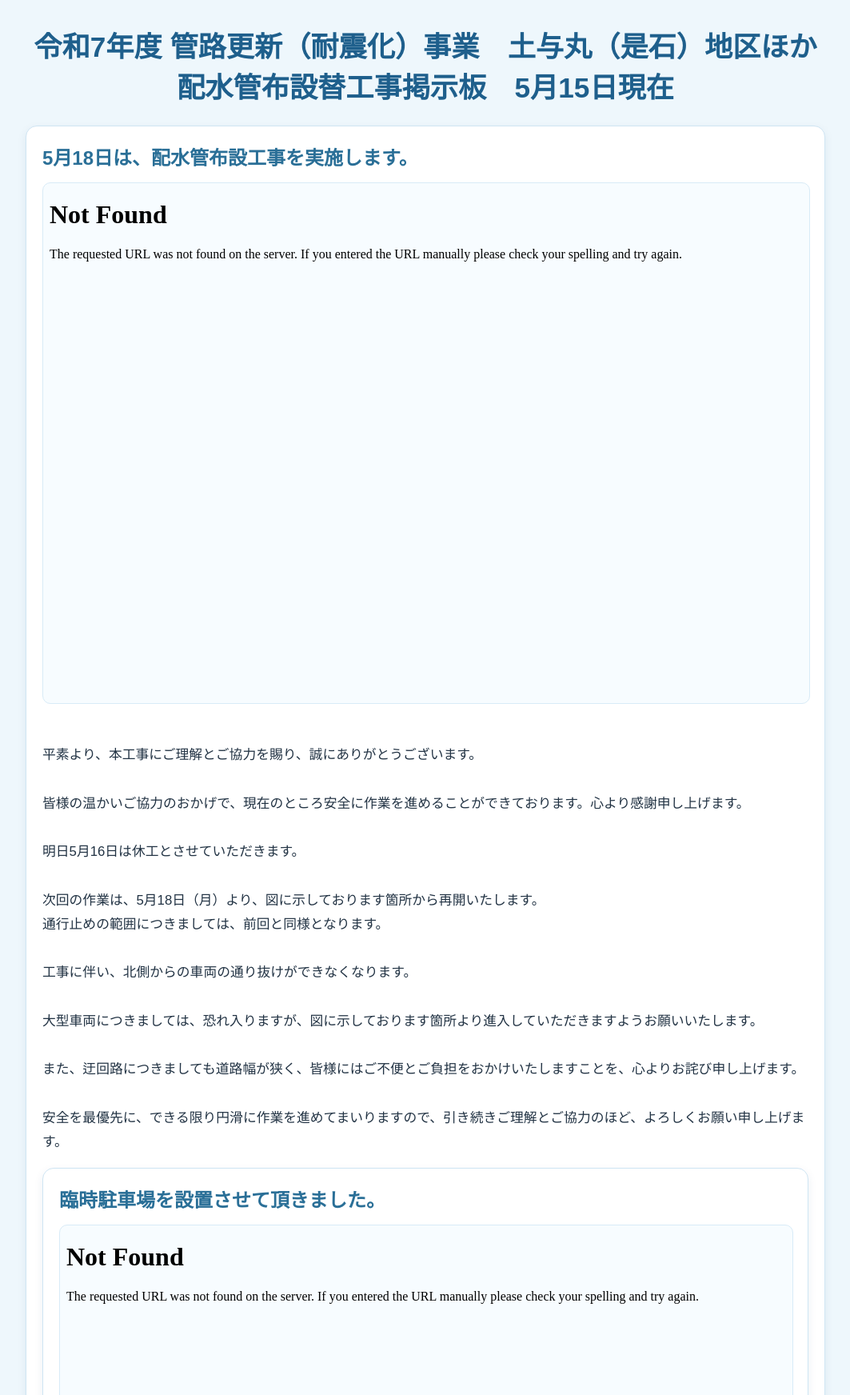
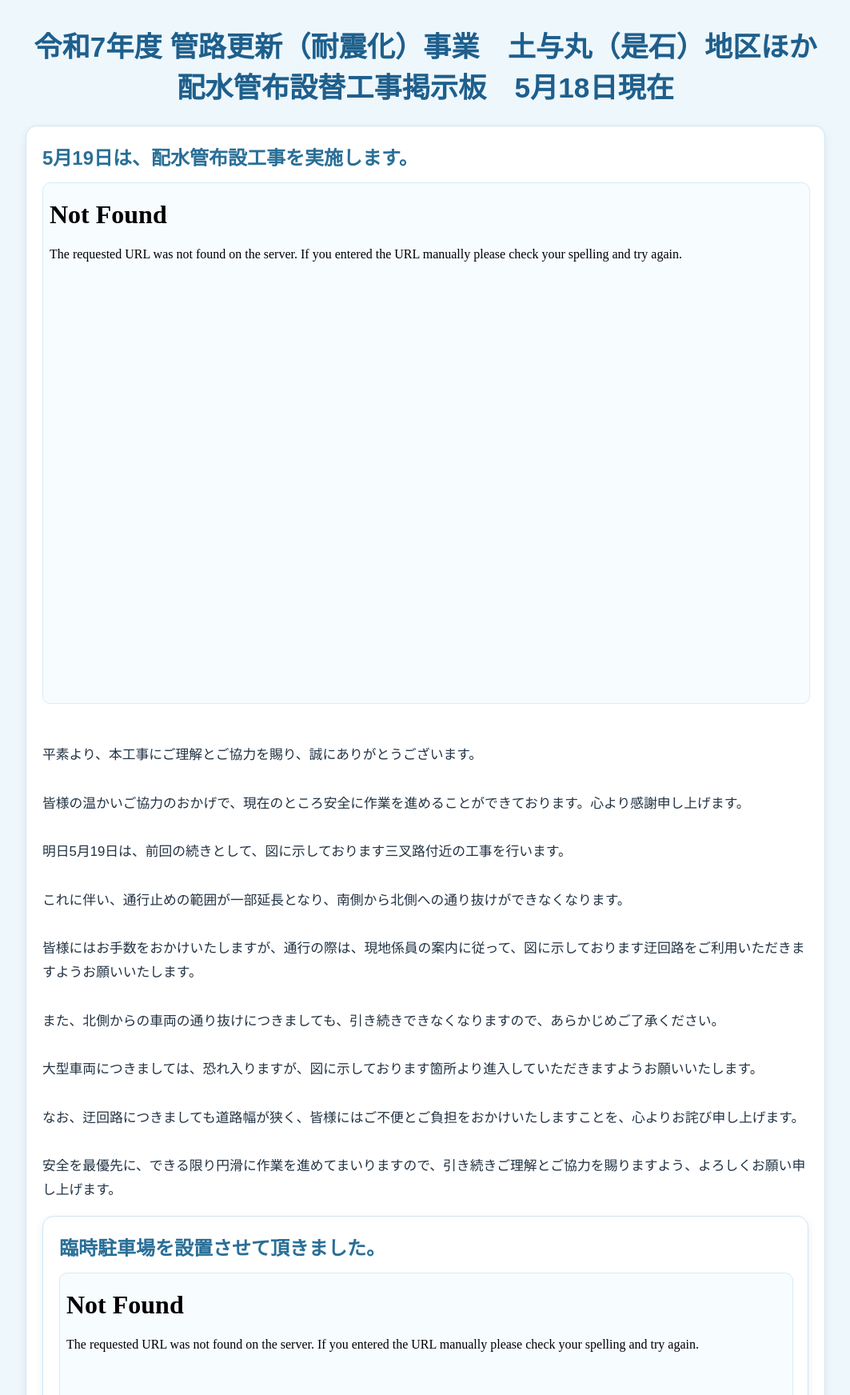
Before and after one commit to takeda03731-yu/construction_board, a Flask app: page / in a window 1280 px wide. Shown: the top 1744 px of the page at 80% size, without its empty margins (108-1171 px from the left). Run offline with Flask 3, Linux system fonts and the light colour scheme; some libraries are stand-ins or nearby versions.

Commit message:
5月19日予定

```diff
--- a/main.py
+++ b/main.py
@@ -75,11 +75,11 @@ with app.app_context():
 # 表示用固定データ
 # -------------------------
 SITE_INFO = {
-    "construction_name": "令和7年度 管路更新（耐震化）事業　土与丸（是石）地区ほか配水管布設替工事掲示板　5月15日現在",
+    "construction_name": "令和7年度 管路更新（耐震化）事業　土与丸（是石）地区ほか配水管布設替工事掲示板　5月18日現在",
     "image_file": "配水管布設工.pdf",  # staticフォルダ内のファイル名
     "image_file2": "工事概要.pdf",
     "image_file3": "臨時駐車場.pdf",
-    "image_description": "平素より、本工事にご理解とご協力を賜り、誠にありがとうございます。\n\n皆様の温かいご協力のおかげで、現在のところ安全に作業を進めることができております。心より感謝申し上げます。\n\n明日5月16日は休工とさせていただきます。\n\n次回の作業は、5月18日（月）より、図に示しております箇所から再開いたします。\n通行止めの範囲につきましては、前回と同様となります。\n\n工事に伴い、北側からの車両の通り抜けができなくなります。\n\n大型車両につきましては、恐れ入りますが、図に示しております箇所より進入していただきますようお願いいたします。\n\nまた、迂回路につきましても道路幅が狭く、皆様にはご不便とご負担をおかけいたしますことを、心よりお詫び申し上げます。\n\n安全を最優先に、できる限り円滑に作業を進めてまいりますので、引き続きご理解とご協力のほど、よろしくお願い申し上げます。",
+    "image_description": "平素より、本工事にご理解とご協力を賜り、誠にありがとうございます。\n\n皆様の温かいご協力のおかげで、現在のところ安全に作業を進めることができております。心より感謝申し上げます。\n\n明日5月19日は、前回の続きとして、図に示しております三叉路付近の工事を行います。\n\nこれに伴い、通行止めの範囲が一部延長となり、南側から北側への通り抜けができなくなります。\n\n皆様にはお手数をおかけいたしますが、通行の際は、現地係員の案内に従って、図に示しております迂回路をご利用いただきますようお願いいたします。\n\nまた、北側からの車両の通り抜けにつきましても、引き続きできなくなりますので、あらかじめご了承ください。\n\n大型車両につきましては、恐れ入りますが、図に示しております箇所より進入していただきますようお願いいたします。\n\nなお、迂回路につきましても道路幅が狭く、皆様にはご不便とご負担をおかけいたしますことを、心よりお詫び申し上げます。\n\n安全を最優先に、できる限り円滑に作業を進めてまいりますので、引き続きご理解とご協力を賜りますよう、よろしくお願い申し上げます。",
     "image_description2": "工事は舗装版切断工から始まり、本舗装復旧工で終了となります。給水分岐替工では、個別に断水が発生します。断水の際は事前にお知らせしますので、ご理解とご協力をお願い致します。",
     "image_description3": "このたび、近隣の住民様のご厚意により、臨時駐車場を設置させていただくこととなりました。\n\n配水管の布設作業は、1日あたり約15m～30m程度の掘削を行うため、施工箇所によりましては、一時的にお車の出し入れが難しくなる場合がございます。\n\nその際には大変恐れ入りますが、臨時駐車場へのお車のご移動にご協力をお願いさせていただくことがございます。\n\nなお、臨時駐車場内における盗難や事故等につきましては、誠に申し訳ございませんが、責任を負いかねますので、貴重品の管理や施錠等にご留意いただきますようお願い申し上げます。\n\nできる限りご不便をおかけしないよう努めてまいりますので、安心・安全な工事のため、何卒ご理解とご協力のほどお願い申し上げます。",
     "holiday_notice": "本工事は、建設業界における働き方改革や安全確保の観点から、基本的に土日を休工日としております。\n\n近年、建設業界では、作業員の健康管理や安全性の向上、将来の担い手確保を目的として、適切な休日を確保しながら工事を進める取り組みが進められております。\n\nそのため、本工事につきましても、原則として土日を休工日としており、特別な事情がない限り、土曜日・日曜日の作業は行わない予定としております。\n\n皆様にはご迷惑をおかけいたしますが、安全かつ円滑な工事のため、何卒ご理解とご協力を賜りますようお願い申し上げます。"
--- a/templates/base.html
+++ b/templates/base.html
@@ -15,7 +15,7 @@
         </header>
 
         <section class="card">
-            <h2>5月18日は、配水管布設工事を実施します。</h2>
+            <h2>5月19日は、配水管布設工事を実施します。</h2>
 
             {% set ext = site.image_file.split('.')[-1].lower() %}
 
```
Also changed, not shown: 1 other file.
